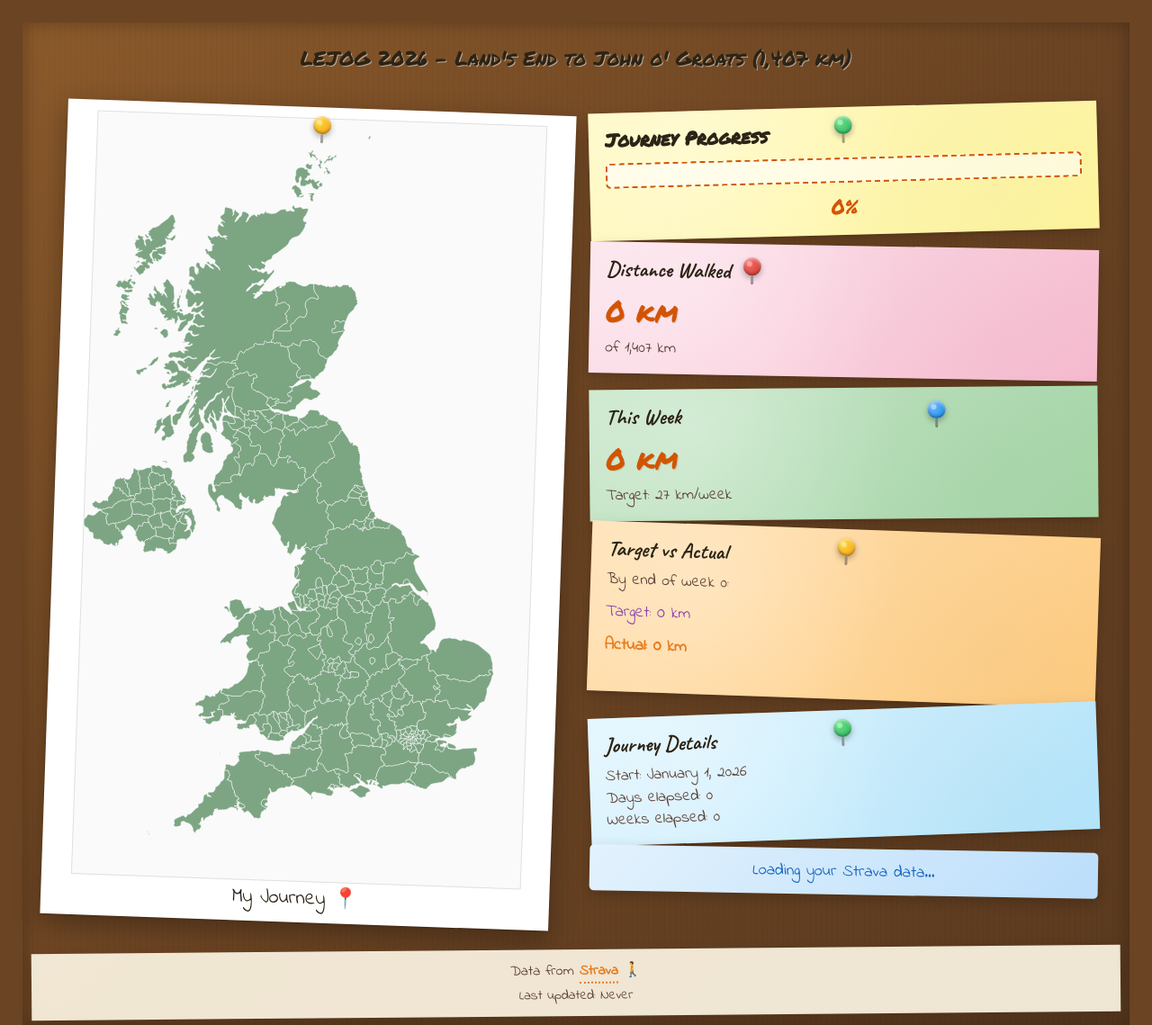
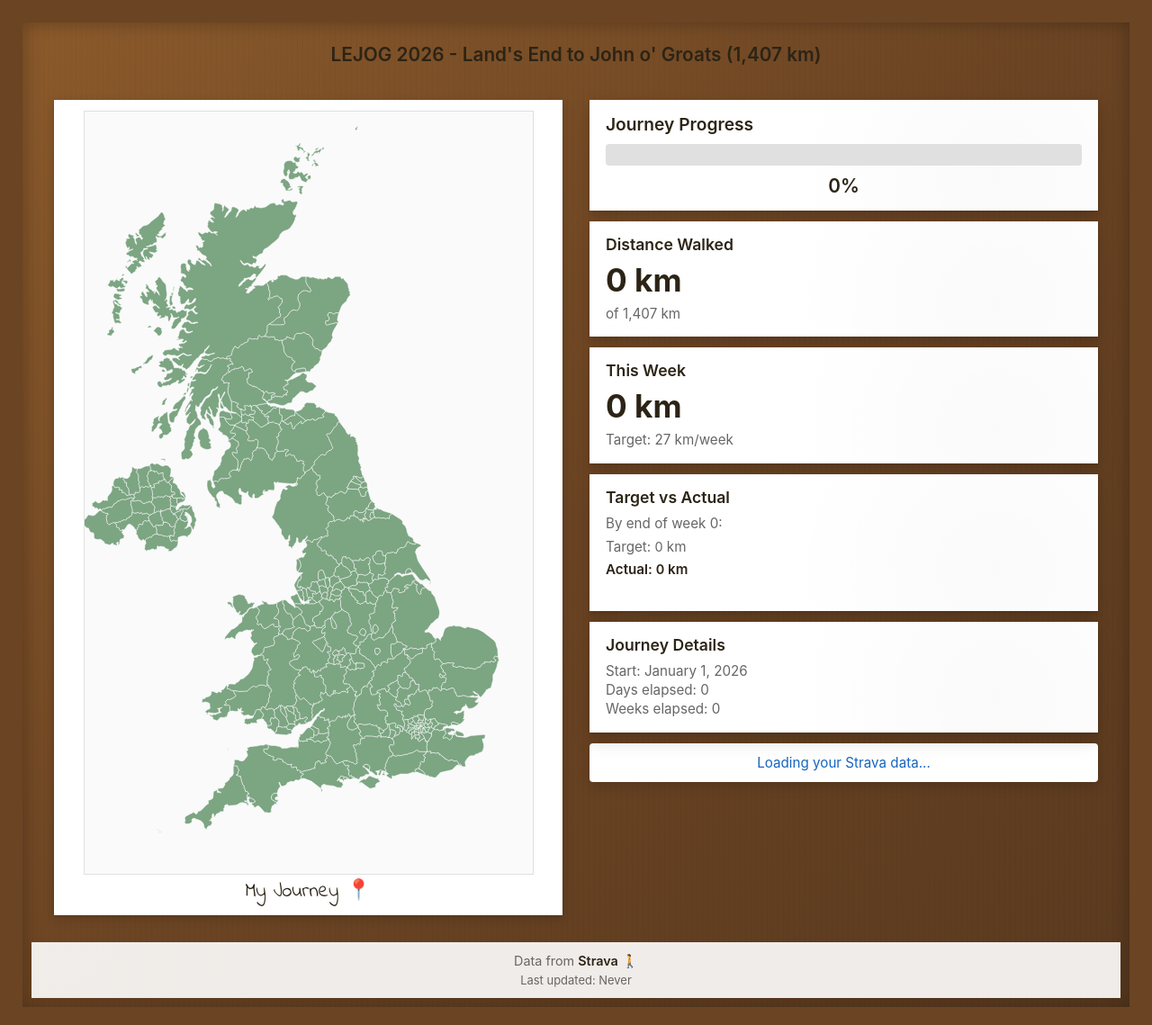
Before and after one commit to hannahcfalk/le-jog, a plain HTML site: page index.html in a window 1280 px wide. Shown: the top 1139 px of the page at 90% size. Drawn offline with Linux system fonts and the light colour scheme; a script that the page names is missing.

Commit message:
Replace post-its with simple static white cards
- Remove all post-it styling and colorful backgrounds
- Change all cards to clean white background
- Remove all push pins from HTML
- Remove all rotation transforms on cards
- Replace handwritten fonts with system sans-serif throughout
- Clean progress bar with green fill
- Solid color difference indicators (green/red)
- Static map container (no rotation)
- Subtle hover effects (slight lift only)
- Keep cork board background for context

```diff
--- a/index.html
+++ b/index.html
@@ -19,7 +19,6 @@
 
         <main>
             <div class="map-container">
-                <div class="pin pin-yellow"></div>
                 <div class="polaroid-caption">My Journey 📍</div>
                 <div class="map-wrapper">
                     <svg viewBox="400 150 500 850" xmlns="http://www.w3.org/2000/svg" class="uk-map-svg">
@@ -52,7 +51,6 @@
 
             <div class="stats-container">
                 <div class="stat-card sticky-note-yellow">
-                    <div class="pin pin-green"></div>
                     <h2>Journey Progress</h2>
                     <div class="progress-bar">
                         <div id="progressFill" class="progress-fill"></div>
@@ -61,21 +59,18 @@
                 </div>
 
                 <div class="stat-card sticky-note-pink">
-                    <div class="pin pin-red"></div>
                     <h3>Distance Walked</h3>
                     <p id="distanceWalked" class="stat-value">0 km</p>
                     <p class="stat-label">of 1,407 km</p>
                 </div>
 
                 <div class="stat-card sticky-note-mint">
-                    <div class="pin pin-blue"></div>
                     <h3>This Week</h3>
                     <p id="thisWeekDistance" class="stat-value">0 km</p>
                     <p class="stat-label">Target: 27 km/week</p>
                 </div>
 
                 <div class="stat-card sticky-note-orange">
-                    <div class="pin pin-yellow"></div>
                     <h3>Target vs Actual</h3>
                     <p id="targetDistance" class="stat-label">By end of week <span id="currentWeek">0</span>:</p>
                     <p class="comparison">
@@ -86,7 +81,6 @@
                 </div>
 
                 <div class="stat-card sticky-note-blue">
-                    <div class="pin pin-green"></div>
                     <h3>Journey Details</h3>
                     <p class="stat-label">Start: January 1, 2026</p>
                     <p class="stat-label">Days elapsed: <span id="daysElapsed">0</span></p>
--- a/styles.css
+++ b/styles.css
@@ -103,11 +103,10 @@ header {
 }
 
 header h1 {
-    font-family: 'Permanent Marker', cursive;
-    font-size: 1.4em;
-    font-weight: 400;
+    font-family: -apple-system, BlinkMacSystemFont, 'Segoe UI', Roboto, sans-serif;
+    font-size: 1.3em;
+    font-weight: 600;
     color: #2c2416;
-    text-shadow: 1px 1px 0px rgba(255, 255, 255, 0.5);
 }
 
 /* Push pins */
@@ -186,20 +185,19 @@ main {
     background: white;
     padding: 12px 12px 45px 12px;
     box-shadow:
-        0 10px 30px rgba(0, 0, 0, 0.3),
-        0 1px 2px rgba(0, 0, 0, 0.2);
-    transform: rotate(2deg);
-    transition: transform 0.3s ease;
+        0 4px 12px rgba(0, 0, 0, 0.15),
+        0 1px 3px rgba(0, 0, 0, 0.1);
     margin: 5px;
     height: fit-content;
     align-self: center;
+    transition: transform 0.3s ease;
 }
 
 .map-container:hover {
-    transform: rotate(0deg) translateY(-5px);
+    transform: translateY(-2px);
     box-shadow:
-        0 15px 40px rgba(0, 0, 0, 0.4),
-        0 2px 4px rgba(0, 0, 0, 0.3);
+        0 6px 16px rgba(0, 0, 0, 0.2),
+        0 2px 4px rgba(0, 0, 0, 0.12);
 }
 
 .polaroid-caption {
@@ -265,36 +263,19 @@ main {
 }
 
 .stat-card:hover {
-    transform: translateY(-3px) rotate(0deg) !important;
+    transform: translateY(-2px);
     box-shadow:
-        0 12px 30px rgba(0, 0, 0, 0.25),
-        0 3px 6px rgba(0, 0, 0, 0.15);
+        0 8px 20px rgba(0, 0, 0, 0.2),
+        0 2px 4px rgba(0, 0, 0, 0.1);
 }
 
-/* Different colored sticky notes */
-.sticky-note-yellow {
-    background: linear-gradient(135deg, #fff9c4 0%, #fff59d 100%);
-    transform: rotate(-1.5deg);
-}
-
-.sticky-note-pink {
-    background: linear-gradient(135deg, #fce4ec 0%, #f8bbd0 100%);
-    transform: rotate(1deg);
-}
-
-.sticky-note-mint {
-    background: linear-gradient(135deg, #c8e6c9 0%, #a5d6a7 100%);
-    transform: rotate(-0.5deg);
-}
-
-.sticky-note-orange {
-    background: linear-gradient(135deg, #ffe0b2 0%, #ffcc80 100%);
-    transform: rotate(2deg);
-}
-
+/* Simple card styles */
+.sticky-note-yellow,
+.sticky-note-pink,
+.sticky-note-mint,
+.sticky-note-orange,
 .sticky-note-blue {
-    background: linear-gradient(135deg, #e1f5fe 0%, #b3e5fc 100%);
-    transform: rotate(-2deg);
+    background: #ffffff;
 }
 
 /* Paper texture overlay on sticky notes */
@@ -312,51 +293,50 @@ main {
 }
 
 .stat-card h2 {
-    font-family: 'Permanent Marker', cursive;
-    font-size: 1.3em;
+    font-family: -apple-system, BlinkMacSystemFont, 'Segoe UI', Roboto, sans-serif;
+    font-size: 1.2em;
     margin-bottom: 10px;
     color: #2c2416;
     position: relative;
     z-index: 1;
+    font-weight: 600;
 }
 
 .stat-card h3 {
-    font-family: 'Caveat', cursive;
-    font-size: 1.5em;
+    font-family: -apple-system, BlinkMacSystemFont, 'Segoe UI', Roboto, sans-serif;
+    font-size: 1.1em;
     margin-bottom: 8px;
     color: #2c2416;
-    font-weight: 700;
+    font-weight: 600;
     position: relative;
     z-index: 1;
 }
 
 .stat-value {
-    font-family: 'Permanent Marker', cursive;
-    font-size: 2em;
-    font-weight: 400;
-    color: #d35400;
+    font-family: -apple-system, BlinkMacSystemFont, 'Segoe UI', Roboto, sans-serif;
+    font-size: 2.2em;
+    font-weight: 700;
+    color: #2c2416;
     margin: 6px 0;
     position: relative;
     z-index: 1;
-    text-shadow: 1px 1px 0 rgba(0, 0, 0, 0.1);
 }
 
 .stat-label {
-    font-family: 'Indie Flower', cursive;
-    color: #5d4037;
-    font-size: 1.1em;
+    font-family: -apple-system, BlinkMacSystemFont, 'Segoe UI', Roboto, sans-serif;
+    color: #666;
+    font-size: 0.95em;
     position: relative;
     z-index: 1;
     line-height: 1.4;
 }
 
-/* Progress bar styled as highlighter */
+/* Progress bar */
 .progress-bar {
     width: 100%;
-    height: 28px;
-    background: rgba(255, 255, 255, 0.6);
-    border: 2px dashed #d35400;
-    border-radius: 5px;
+    height: 24px;
+    background: #e0e0e0;
+    border-radius: 4px;
     overflow: hidden;
     margin: 10px 0;
     position: relative;
@@ -365,23 +345,17 @@ main {
 
 .progress-fill {
     height: 100%;
-    background: repeating-linear-gradient(
-        45deg,
-        #ff6b35,
-        #ff6b35 10px,
-        #ff8c42 10px,
-        #ff8c42 20px
-    );
+    background: #4caf50;
     width: 0%;
     transition: width 1s ease-out;
-    box-shadow: 0 2px 4px rgba(0, 0, 0, 0.2);
 }
 
 .progress-text {
     text-align: center;
-    font-family: 'Permanent Marker', cursive;
-    font-size: 1.4em;
-    color: #d35400;
+    font-family: -apple-system, BlinkMacSystemFont, 'Segoe UI', Roboto, sans-serif;
+    font-size: 1.3em;
+    color: #2c2416;
+    font-weight: 600;
     position: relative;
     z-index: 1;
 }
@@ -396,23 +370,23 @@ main {
 }
 
 .comparison span {
-    font-family: 'Indie Flower', cursive;
-    font-size: 1.15em;
+    font-family: -apple-system, BlinkMacSystemFont, 'Segoe UI', Roboto, sans-serif;
+    font-size: 0.95em;
 }
 
 .target {
-    color: #8e44ad;
+    color: #666;
 }
 
 .actual {
-    color: #e67e22;
+    color: #2c2416;
     font-weight: 600;
 }
 
 .difference {
-    font-family: 'Caveat', cursive;
-    font-size: 1.3em;
-    font-weight: 700;
+    font-family: -apple-system, BlinkMacSystemFont, 'Segoe UI', Roboto, sans-serif;
+    font-size: 1em;
+    font-weight: 600;
     margin-top: 6px;
     padding: 8px;
     border-radius: 5px;
@@ -422,70 +396,63 @@ main {
 }
 
 .difference.ahead {
-    color: #27ae60;
-    background: rgba(39, 174, 96, 0.15);
-    border: 2px dashed #27ae60;
+    color: #fff;
+    background: #4caf50;
 }
 
 .difference.behind {
-    color: #c0392b;
-    background: rgba(192, 57, 43, 0.15);
-    border: 2px dashed #c0392b;
+    color: #fff;
+    background: #f44336;
 }
 
 /* Message cards */
 .error-message {
-    background: linear-gradient(135deg, #ffebee 0%, #ffcdd2 100%);
+    background: #ffffff;
     color: #c0392b;
     padding: 12px 15px;
-    border-radius: 5px;
-    border: 2px solid #ef5350;
-    font-family: 'Indie Flower', cursive;
-    font-size: 1.1em;
-    box-shadow: 0 5px 15px rgba(0, 0, 0, 0.2);
-    transform: rotate(-1deg);
+    border-radius: 4px;
+    border-left: 4px solid #f44336;
+    font-family: -apple-system, BlinkMacSystemFont, 'Segoe UI', Roboto, sans-serif;
+    font-size: 0.95em;
+    box-shadow: 0 5px 15px rgba(0, 0, 0, 0.15);
 }
 
 .loading-message {
-    background: linear-gradient(135deg, #e3f2fd 0%, #bbdefb 100%);
+    background: #ffffff;
     color: #1565c0;
     padding: 12px 15px;
-    border-radius: 5px;
+    border-radius: 4px;
     text-align: center;
-    font-family: 'Indie Flower', cursive;
-    font-size: 1.15em;
-    box-shadow: 0 5px 15px rgba(0, 0, 0, 0.2);
-    transform: rotate(1deg);
+    font-family: -apple-system, BlinkMacSystemFont, 'Segoe UI', Roboto, sans-serif;
+    font-size: 0.95em;
+    box-shadow: 0 5px 15px rgba(0, 0, 0, 0.15);
 }
 
 /* Footer */
 footer {
-    background: rgba(255, 249, 231, 0.9);
+    background: rgba(255, 255, 255, 0.9);
     padding: 12px 20px;
     text-align: center;
-    color: #5d4037;
-    font-family: 'Indie Flower', cursive;
-    font-size: 1em;
+    color: #666;
+    font-family: -apple-system, BlinkMacSystemFont, 'Segoe UI', Roboto, sans-serif;
+    font-size: 0.9em;
     margin-top: 15px;
-    transform: rotate(-0.5deg);
-    box-shadow: 0 5px 15px rgba(0, 0, 0, 0.15);
+    box-shadow: 0 2px 8px rgba(0, 0, 0, 0.1);
 }
 
 footer a {
-    color: #e67e22;
+    color: #2c2416;
     text-decoration: none;
     font-weight: 600;
-    border-bottom: 2px dotted #e67e22;
 }
 
 footer a:hover {
-    color: #d35400;
-    border-bottom: 2px solid #d35400;
+    text-decoration: underline;
 }
 
 .last-updated {
     margin-top: 4px;
-    font-size: 0.95em;
+    font-size: 0.9em;
 }
 
 /* Responsive design */
```
